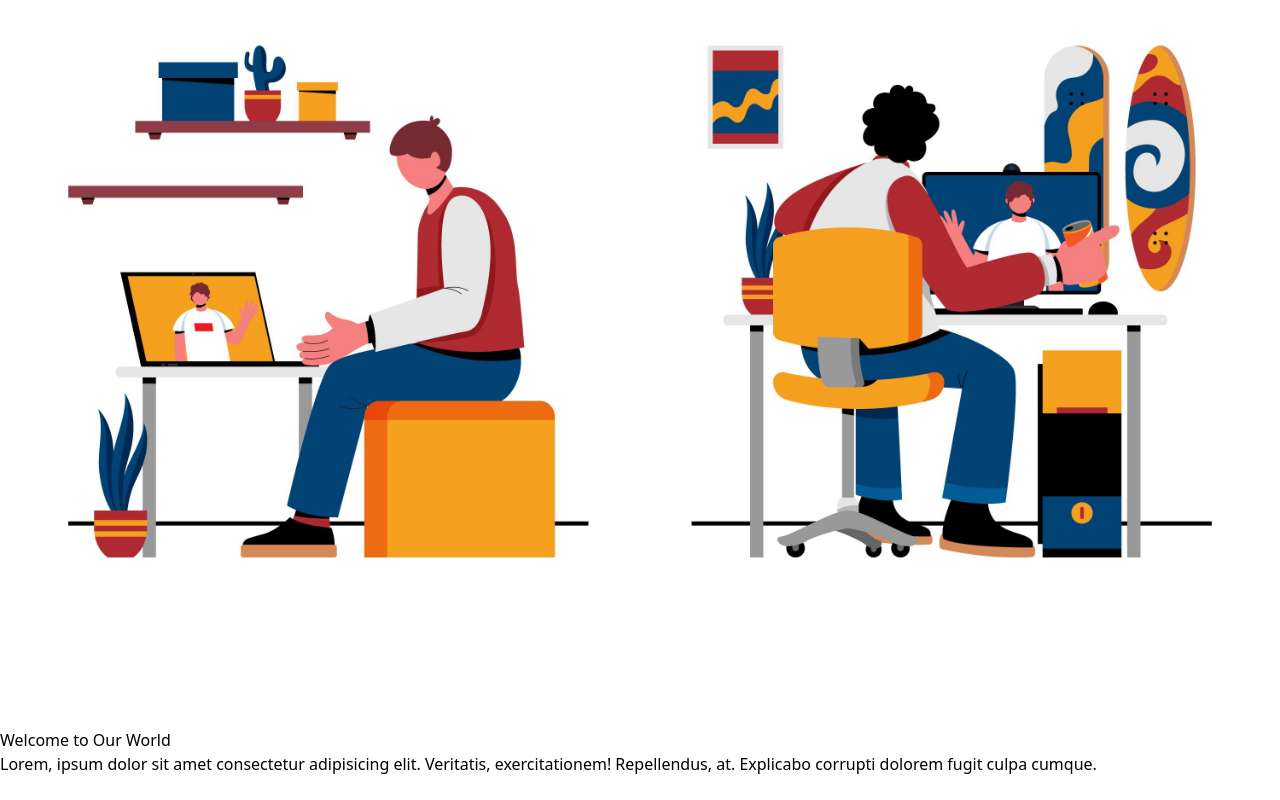
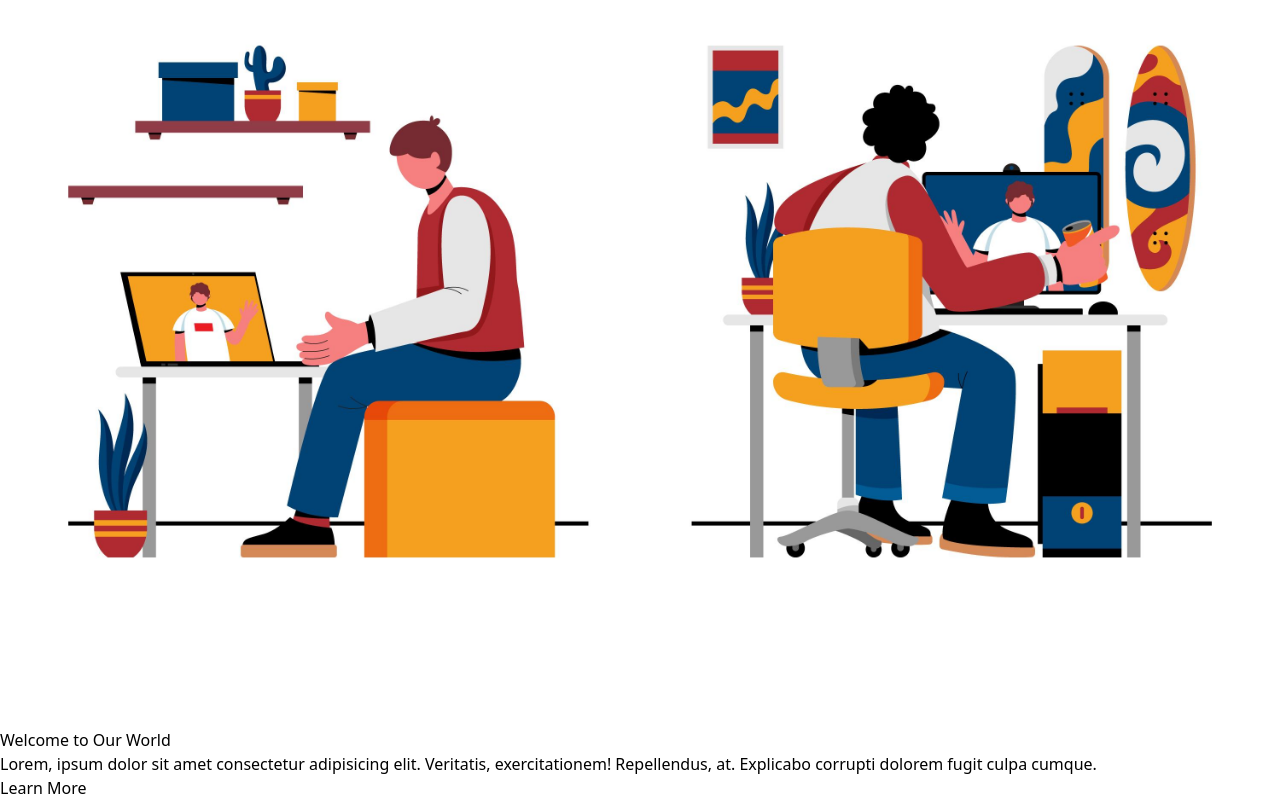
Before and after one commit to Fatiha26/react-router-project, a React (Vite) app: page /about in a window 1280 px wide. Shown: the part 269-1069 px from the top of the page. Before the commit the page ends 1045 px from the top, so only its background shows below. Built offline with nearby package versions, Linux system fonts and the light colour scheme.

Commit message:
adding button

```diff
--- a/src/components/About.jsx
+++ b/src/components/About.jsx
@@ -13,6 +13,7 @@ const About = () => {
            <p className="text-md mt-4">Lorem, ipsum dolor sit amet consectetur adipisicing elit. Veritatis,
               exercitationem! Repellendus, at. Explicabo corrupti dolorem fugit culpa cumque.
            </p>
+           <button>Learn More</button>
          </div>
       </section>
     </>
```
